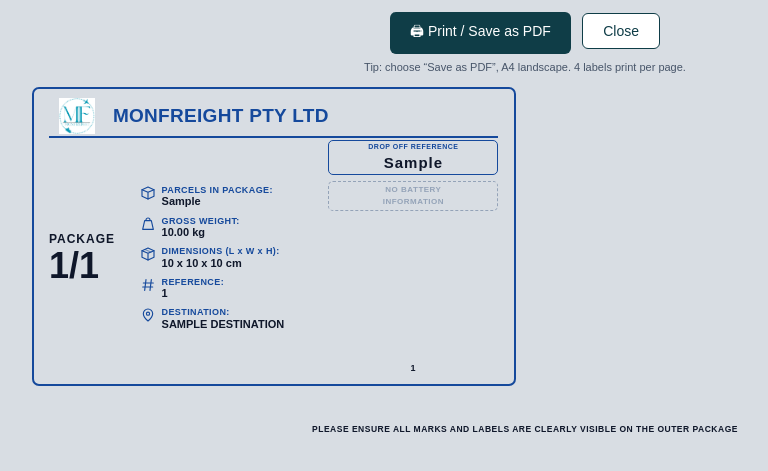
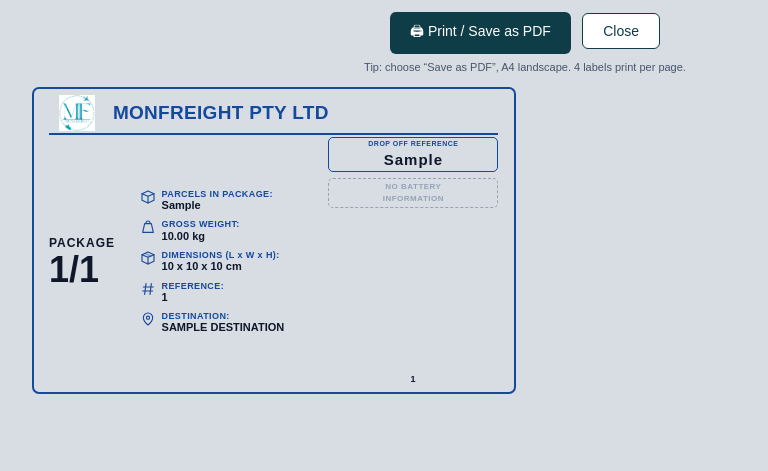
Before and after one commit to MonFreight/monfreight-platform, a Python web app: template templates/prep_outer_label.html in a window 1280 px wide. Shown: the top 471 px of the page, without its empty margins (115-883 px from the left). Run offline with Jinja, Linux system fonts and the light colour scheme; the template is opened without the code that fills it: most values are stand-ins (such as "Sample title", 1, 10 or a date in 2020); some libraries are stand-ins or nearby versions.

Commit message:
Remove outer label footer; edge-to-edge content; wider vertical gap

```diff
--- a/static/prep_print.css
+++ b/static/prep_print.css
@@ -36,21 +36,17 @@ body {
 .label-page {
   width: 261mm; margin: 0 auto;
   display: flex; flex-wrap: wrap; align-content: flex-start;
-  gap: 8mm 3.5mm;   /* row-gap (vertical) × column-gap (horizontal) */
+  gap: 13mm 3.5mm;   /* row-gap (vertical) × column-gap (horizontal) */
   page-break-after: always; break-after: page;
 }
 .label-page:last-child { page-break-after: auto; break-after: auto; }
 
 .olabel {
-  width: 128mm; height: 79mm;
+  width: 128mm; height: 81mm;
   border: 2.2px solid var(--ol-blue); border-radius: 7px;
-  padding: 2.4mm 4mm; overflow: hidden;
+  padding: 1.6mm 4mm; overflow: hidden;
   display: flex; flex-direction: column;
   page-break-inside: avoid; break-inside: avoid;
-}
-.ol-page-note {
-  width: 261mm; margin: 2mm auto 0; text-align: center;
-  font-size: 8.5px; font-weight: 700; letter-spacing: .5px; color: var(--ol-ink);
 }
 @media screen { .label-page { margin-bottom: 10mm; } }
 
--- a/templates/prep_outer_label.html
+++ b/templates/prep_outer_label.html
@@ -3,7 +3,7 @@
 <head>
 <meta charset="utf-8">
 <title>Outer Package Labels</title>
-<link rel="stylesheet" href="/static/prep_print.css?v=5">
+<link rel="stylesheet" href="/static/prep_print.css?v=6">
 <style>
   /* Outer labels print on A4 landscape, 4 labels per page (2 × 2). */
   @page { size: A4 landscape; margin: 9mm; }
@@ -149,7 +149,6 @@
 </section>
 
 {% if loop.index0 % 4 == 3 or loop.last %}
-  <div class="ol-page-note">PLEASE ENSURE ALL MARKS AND LABELS ARE CLEARLY VISIBLE ON THE OUTER PACKAGE</div>
 </div>
 {% endif %}
 {% endfor %}
```
